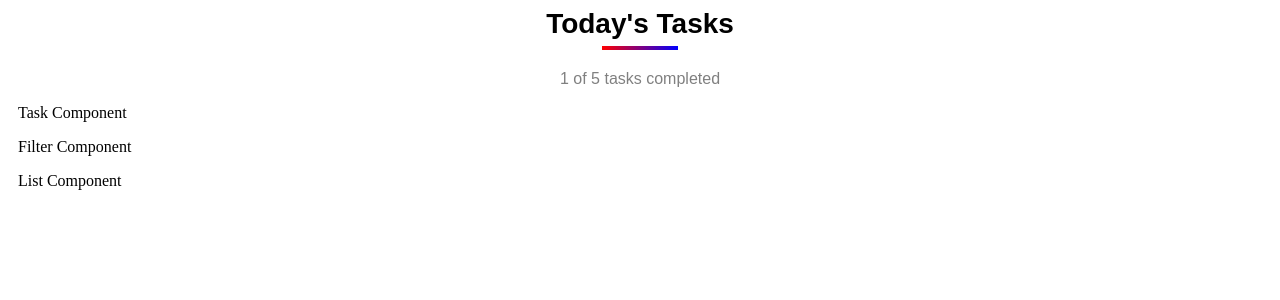
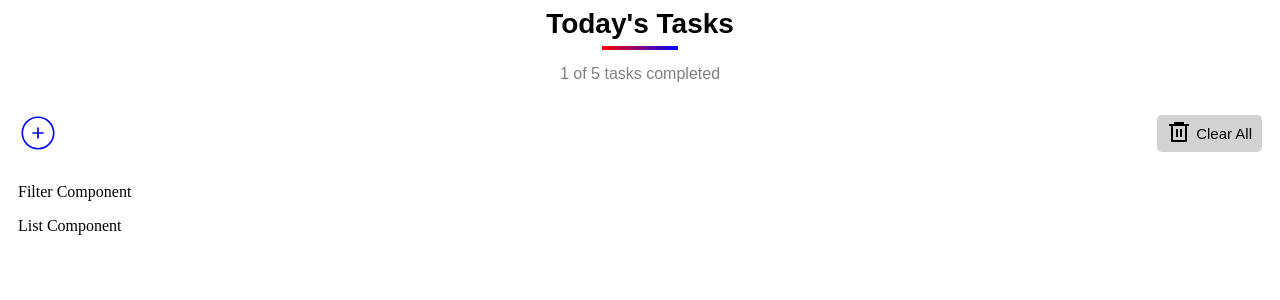
Before and after one commit to abu421/2025-Todo-App, a Next.js app: page / in a window 1280 px wide. Shown: the top 300 px of the page. Built offline with nearby package versions, Linux system fonts and the light colour scheme.

Commit message:
Added Functionality and Styling to Task Component

```diff
--- a/package.json
+++ b/package.json
@@ -12,6 +12,7 @@
     "next": "15.3.5",
     "react": "^19.0.0",
     "react-dom": "^19.0.0",
+    "react-icons": "^5.5.0",
     "sass": "^1.89.2"
   },
   "devDependencies": {
--- a/src/app/page.js
+++ b/src/app/page.js
@@ -2,9 +2,10 @@ import styles from "app/page.module.scss";
 import Main from "@/components/main/main";
 
 export default function Home() {
+  const title = "Today's Tasks";
   return (
     <div className={styles["main-container"]}>
-      <Main />
+      <Main header={title} />
     </div>
   );
 }
--- a/src/components/main/main.jsx
+++ b/src/components/main/main.jsx
@@ -3,11 +3,11 @@ import Task from "@/components/task/task";
 import Filter from "@/components/filter/filter";
 import Lists from "@/components/lists/lists";
 
-const Main = () => {
+const Main = ({ header }) => {
   return (
     <div className={styles["main-container"]}>
       <div className={styles.header}>
-        <h1>Today's Tasks</h1>
+        <h1>{header}</h1>
         <p>1 of 5 tasks completed</p>
       </div>
       <Task />
--- a/src/components/main/main.module.scss
+++ b/src/components/main/main.module.scss
@@ -5,6 +5,7 @@
         justify-content: center;
         align-items: center;
         flex-direction: column;
+        margin-bottom: 30px;
 
         h1, p{
             margin: 0;
@@ -28,7 +29,7 @@
 
         p{
             color: grey;
-            margin-top: 20px;
+            margin-top: 15px;
             font-size: 16px;
         }
     }
--- a/src/components/task/task.jsx
+++ b/src/components/task/task.jsx
@@ -1,9 +1,59 @@
+"use client";
 import styles from "@/components/Task/task.module.scss";
+import { CiCirclePlus } from "react-icons/ci";
+import { RiDeleteBin6Line } from "react-icons/ri";
+import { IoIosCloseCircleOutline } from "react-icons/io";
+import { useState } from "react";
 
 const Task = () => {
+  const [expand, setExpand] = useState(true);
+  // const inputEle = document.getElementById("inputField");
+  function expandTab() {
+    setExpand((prev) => !prev);
+    getInputObj().value = "";
+  }
+  function getInputObj() {
+    return document.getElementById("inputField");
+  }
+  function clearInput() {
+    getInputObj().value = "";
+  }
+  function addTask() {
+    //TODO -- Add logic
+    console.log(getInputObj().value, "added in list");
+    getInputObj().value = "";
+  }
   return (
-    <div className="task-container">
-      <p>Task Component</p>
+    <div className={styles["task-container"]}>
+      <div className={styles.controls}>
+        {expand ? (
+          <CiCirclePlus onClick={expandTab} className={styles.plus} />
+        ) : (
+          <IoIosCloseCircleOutline
+            onClick={expandTab}
+            className={styles.close}
+          />
+        )}
+        <button className={styles.clear}>
+          <span>
+            <RiDeleteBin6Line />
+          </span>
+          Clear All
+        </button>
+      </div>
+      <div className={`${styles.inputTab} ${expand ? styles.hidden : ""}`}>
+        <input
+          id="inputField"
+          type="text"
+          placeholder="Add a new task..."
+        ></input>
+        <button id="add" className={styles.add} onClick={addTask}>
+          Add
+        </button>
+        <button id="cancel" className={styles.cancel} onClick={clearInput}>
+          Cancel
+        </button>
+      </div>
     </div>
   );
 };
--- a/src/components/task/task.module.scss
+++ b/src/components/task/task.module.scss
@@ -0,0 +1,74 @@
+.task-container{
+    display: flex;
+    flex-direction: column;
+    justify-content: center;
+    align-items: flex-start;
+    margin-bottom: 20px;
+
+    .controls{
+        width: 100%;
+        display: flex;
+        justify-content: space-between;
+        align-items: center;
+        margin-bottom: 10px;
+
+        svg{
+            height: 2.5rem;
+            width: 2.5rem;
+        }
+
+        .plus{
+            fill: blue;
+        }
+        .close{
+            fill: red;
+        }
+
+        .clear{
+            display: flex;
+            justify-content: center;
+            align-items: center;
+            font-size: 15px;
+            font-family: sans-serif;
+            border-radius: 5px;
+            border: unset;
+            background-color: rgb(210, 210, 210);
+            padding: 5px 10px;
+
+            svg{
+                margin-right: 5px;
+                height: 1.5rem;
+                width: 1.5rem;
+            }
+        }
+    }
+
+    .inputTab{
+        padding: 15px;
+        display: flex;
+        justify-content: space-between;
+        align-items: center;
+        background-color: rgb(210, 210, 210);
+        border-radius: 8px;
+
+        input{
+            padding: 10px 8px;
+            border-radius: 8px;
+            border: 1px solid grey;
+            width: 45%;
+        }
+
+        button {
+            padding: 10px;
+            border-radius: 8px;
+            border: unset;
+        }
+        button.add{
+            color: white;
+            background-color: rgb(73, 189, 227);
+        }
+    }
+    .hidden{
+        display: none;
+    }
+}
```
Also changed, not shown: 1 other file (tests, documents, lock files or other folders).
